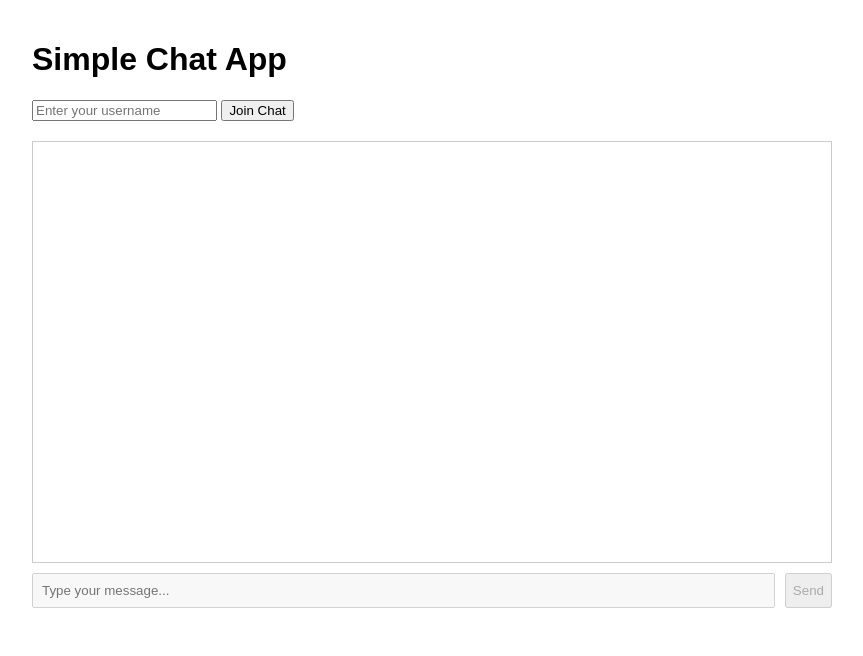
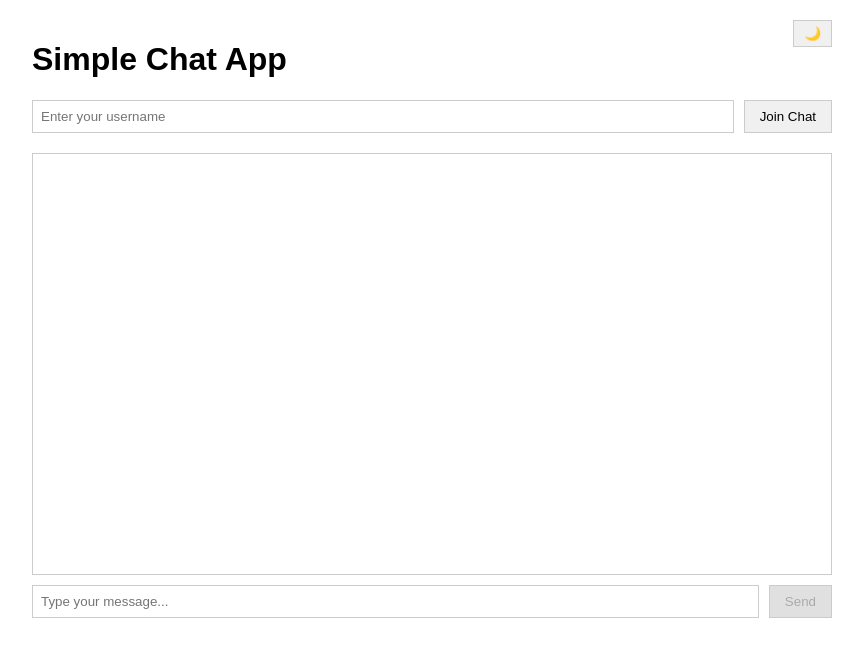
Before and after one commit to abmah/chatapp, a website: page public/index.html in a window 1280 px wide. Shown: the whole page, without its empty margins (208-1071 px from the left). Drawn offline with nearby package versions, Linux system fonts and the light colour scheme.

Commit message:
added stuff not important

```diff
--- a/public/index.html
+++ b/public/index.html
@@ -6,54 +6,156 @@
   <meta name="viewport" content="width=device-width, initial-scale=1.0" />
   <title>abd app</title>
   <style>
+    :root {
+      --bg-color: #ffffff;
+      --text-color: #000000;
+      --border-color: #ccc;
+      --container-bg: #ffffff;
+      --input-bg: #ffffff;
+      --input-border: #ccc;
+      --input-text: #000000;
+      --button-bg: #f0f0f0;
+      --button-text: #000000;
+      --button-border: #ccc;
+      --button-disabled-bg: #e0e0e0;
+      --button-disabled-text: #aaa;
+      --button-disabled-border: #ccc;
+      --user-message-bg: #e3f2fd;
+      --user-message-text: #000000;
+      --other-message-bg: #f1f1f1;
+      --other-message-text: #000000;
+      --system-message-text: #555;
+      --toggle-bg: #f0f0f0;
+      --toggle-text: #000000;
+    }
+
+    body.night-mode {
+      --bg-color: #121212;
+      --text-color: #e0e0e0;
+      --border-color: #444;
+      --container-bg: #1e1e1e;
+      --input-bg: #333;
+      --input-border: #555;
+      --input-text: #e0e0e0;
+      --button-bg: #555;
+      --button-text: #e0e0e0;
+      --button-border: #777;
+      --button-disabled-bg: #444;
+      --button-disabled-text: #888;
+      --button-disabled-border: #666;
+      --user-message-bg: #0d47a1;
+      --user-message-text: #e0e0e0;
+      --other-message-bg: #333;
+      --other-message-text: #e0e0e0;
+      --system-message-text: #aaa;
+      --toggle-bg: #eee;
+      --toggle-text: #121212;
+    }
+
     body {
       font-family: Arial, sans-serif;
       max-width: 800px;
       margin: 0 auto;
       padding: 20px;
+      background-color: var(--bg-color);
+      color: var(--text-color);
+      position: relative;
+      transition: background-color 0.3s, color 0.3s;
     }
 
     #chat-container {
-      border: 1px solid #ccc;
+      border: 1px solid var(--border-color);
       height: 400px;
       padding: 10px;
       overflow-y: auto;
       margin-bottom: 10px;
+      background-color: var(--container-bg);
+      transition: background-color 0.3s, border-color 0.3s;
     }
 
     #message-form {
       display: flex;
     }
 
-    #message-input {
+    #message-input,
+    #username-input {
       flex: 1;
       padding: 8px;
       margin-right: 10px;
+      background-color: var(--input-bg);
+      color: var(--input-text);
+      border: 1px solid var(--input-border);
+      transition: background-color 0.3s, color 0.3s, border-color 0.3s;
     }
+
+    #message-input {
+      margin-right: 10px;
+    }
+
+    #username-input {
+      margin-right: 10px;
+    }
+
 
     #username-container {
       margin-bottom: 20px;
+      display: flex;
     }
 
     .message {
       margin-bottom: 10px;
       padding: 8px;
       border-radius: 5px;
+      color: var(--other-message-text);
     }
 
     .user-message {
-      background-color: #e3f2fd;
+      background-color: var(--user-message-bg);
+      color: var(--user-message-text);
       text-align: right;
     }
 
     .other-message {
-      background-color: #f1f1f1;
+      background-color: var(--other-message-bg);
+      color: var(--other-message-text);
+    }
+
+    .system-message {
+      color: var(--system-message-text);
+      font-style: italic;
+      text-align: center;
+    }
+
+    button {
+      padding: 8px 15px;
+      cursor: pointer;
+      background-color: var(--button-bg);
+      color: var(--button-text);
+      border: 1px solid var(--button-border);
+      transition: background-color 0.3s, color 0.3s, border-color 0.3s;
+    }
+
+    button:disabled {
+      background-color: var(--button-disabled-bg);
+      color: var(--button-disabled-text);
+      border-color: var(--button-disabled-border);
+      cursor: not-allowed;
+    }
+
+    #night-mode-toggle {
+      position: absolute;
+      top: 20px;
+      right: 20px;
+      padding: 5px 10px;
+      background-color: var(--toggle-bg);
+      color: var(--toggle-text);
     }
   </style>
 </head>
 
 <body>
   <h1>Simple Chat App</h1>
+  <button id="night-mode-toggle">🌙</button>
 
   <div id="username-container">
     <input type="text" id="username-input" placeholder="Enter your username" />
@@ -76,9 +178,36 @@
       const sendBtn = document.getElementById('send-btn');
       const usernameInput = document.getElementById('username-input');
       const joinBtn = document.getElementById('join-btn');
+      const nightModeToggle = document.getElementById('night-mode-toggle');
+      const body = document.body;
 
       let socket;
       let username = '';
+
+      function applyNightMode(isNight) {
+        if (isNight) {
+          body.classList.add('night-mode');
+          nightModeToggle.textContent = '☀️';
+          localStorage.setItem('nightMode', 'enabled');
+        } else {
+          body.classList.remove('night-mode');
+          nightModeToggle.textContent = '🌙';
+          localStorage.setItem('nightMode', 'disabled');
+        }
+      }
+
+      const savedNightMode = localStorage.getItem('nightMode');
+      if (savedNightMode === 'enabled') {
+        applyNightMode(true);
+      } else {
+        applyNightMode(false);
+      }
+
+
+      nightModeToggle.addEventListener('click', () => {
+        applyNightMode(!body.classList.contains('night-mode'));
+      });
+
 
       joinBtn.addEventListener('click', () => {
         username = usernameInput.value.trim();
@@ -90,7 +219,7 @@
         socket = io('http://localhost:3000');
 
         socket.on('connect', () => {
-          console.log('Connected to server');
+
 
           messageInput.disabled = false;
           sendBtn.disabled = false;
@@ -132,7 +261,7 @@
       messageForm.addEventListener('submit', (e) => {
         e.preventDefault();
         const message = messageInput.value.trim();
-        if (!message) return;
+        if (!message || !socket) return;
 
         socket.emit('chatMessage', { text: message, username });
         messageInput.value = '';
@@ -149,7 +278,13 @@
           timeString = `[${date.toLocaleTimeString()}] `;
         }
 
-        messageElement.innerHTML = `${timeString}<strong>${user}:</strong> ${text}`;
+        if (className === 'system-message') {
+          messageElement.innerHTML = `${timeString}${text}`;
+        } else {
+          messageElement.innerHTML = `${timeString}<strong>${user}:</strong> ${text}`;
+        }
+
+
         chatContainer.appendChild(messageElement);
         chatContainer.scrollTop = chatContainer.scrollHeight;
       }
```
